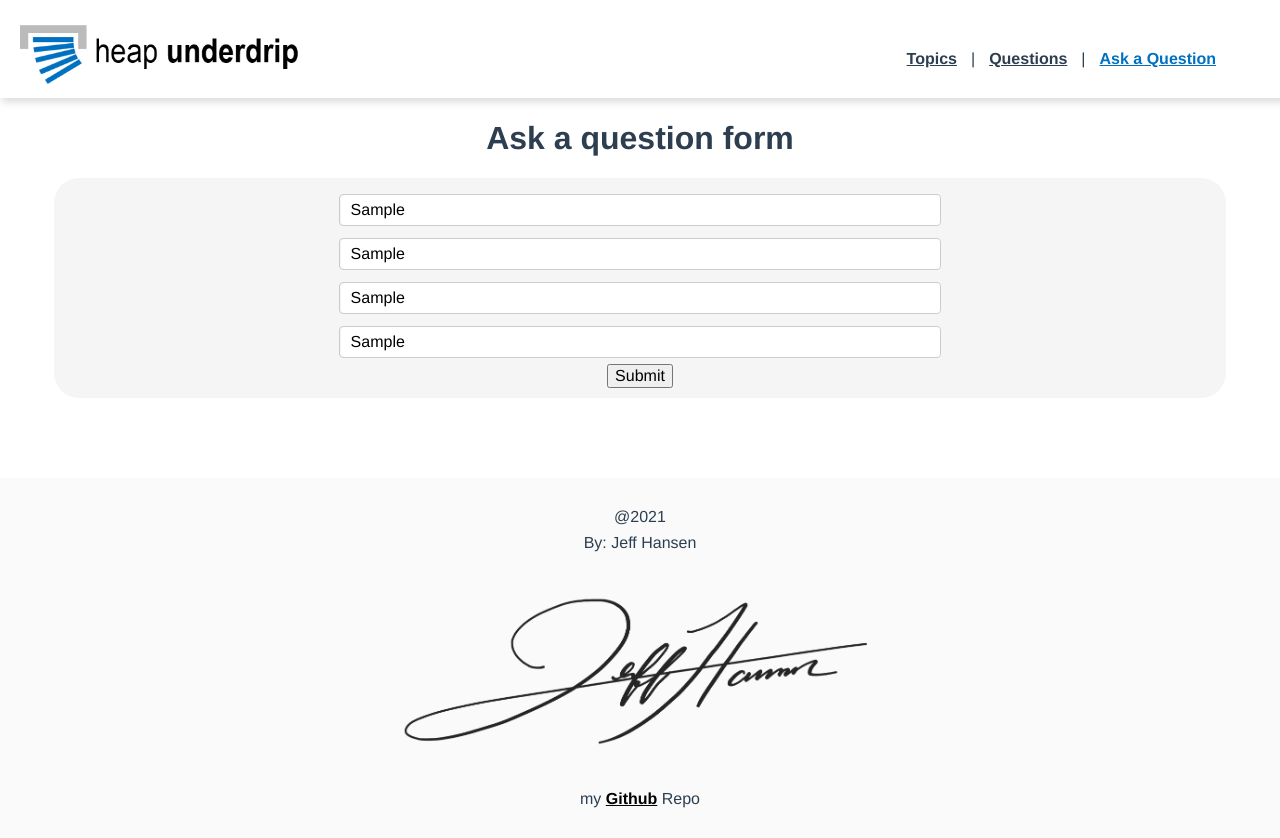
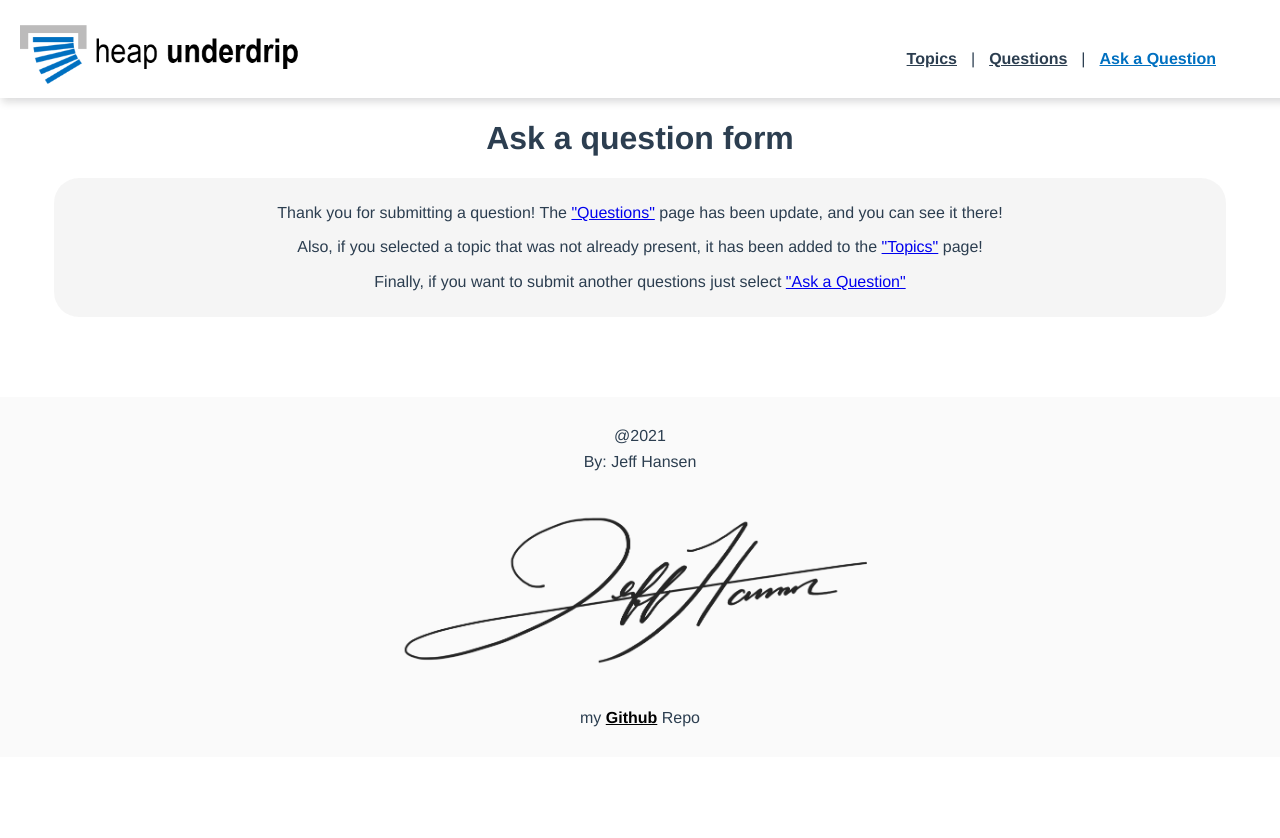
Before and after one commit to jeffxhansen/HeapUnderdrip, a Vue app in the folder heap-underdrip/: page /ask in a window 1280 px wide. Both pictures are taken after typing "Sample", "Sample", "Sample", "Sample" into the empty fields and a click on the button "Submit". After the commit the page ends 800 px from the top, so only its background shows below. Built offline with nearby package versions, Linux system fonts and the light colour scheme; what vselect-component would draw is missing.

Commit message:
Added a quick success message

```diff
--- a/heap-underdrip/src/views/Ask.vue
+++ b/heap-underdrip/src/views/Ask.vue
@@ -2,6 +2,7 @@
 <div class="ask">
   <h1>Ask a question form</h1>
   <div class="wrapper">
+    <div v-if="creating">
       <div class="ask-forum">
         <div class="search">
           <form class="pure-form">
@@ -26,6 +27,13 @@
         <button id="questionSubmit" v-on:click.prevent="addQuestion()">Submit</button>
       </div>
     </div>
+    <div v-else>
+      <p>Thank you for submitting a question! The <router-link to="/questions">"Questions"</router-link> page has been update, and you can see it there!</p>
+      <p>Also, if you selected a topic that was not already present, it has been added to the <router-link to="/">"Topics"</router-link> page!</p>
+      <p>Finally, if you want to submit another questions just select <router-link to="/questions">"Ask a Question"</router-link></p>
+    </div>
+
+  </div>
 </div>
 </template>
 
@@ -35,6 +43,7 @@ export default {
   name: 'Ask',
   data() {
     return {
+      creating: true,
       filter: '',
       name: '',
       title: '',
@@ -79,6 +88,7 @@ export default {
       this.$root.$data.questions.push(question);
       this.incrementQuestionCount(this.filter);
 
+       this.creating = !this.creating;
 
     }
   },
@@ -98,6 +108,8 @@ toggle between hiding and showing the dropdown content*/
 </script>
 
 <style scoped>
+
+
 .wrapper {
   display: flex;
   margin: 10px auto;
```
Lines whose indentation alone changed are shown as unchanged.
